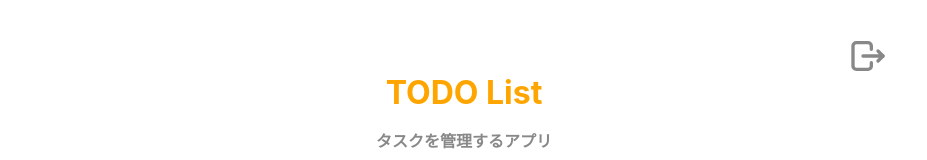
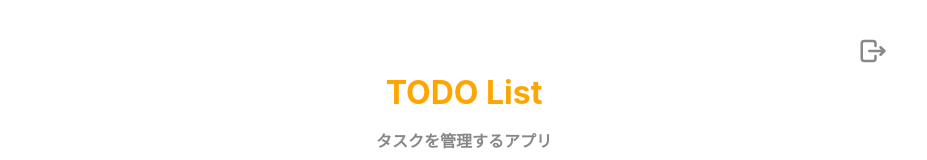
Before and after one commit to kolbe-ryo/react_todo_app, a React (Create React App) app: page / in a window 1280 px wide. Shown: the top 160 px of the page, without its empty margins (176-1103 px from the left). Built offline with nearby package versions, Linux system fonts and the light colour scheme.

Commit message:
add router package

```diff
--- a/package.json
+++ b/package.json
@@ -13,6 +13,7 @@
     "react": "^18.3.1",
     "react-dom": "^18.3.1",
     "react-icons": "^5.3.0",
+    "react-router-dom": "6",
     "react-scripts": "5.0.1",
     "typescript": "^4.9.5",
     "web-vitals": "^2.1.4"
--- a/src/presentation/pages/todo-list-page/header/todo-list-header.module.css
+++ b/src/presentation/pages/todo-list-page/header/todo-list-header.module.css
@@ -30,5 +30,5 @@
   right: 16px;
   color: #888;
   cursor: pointer;
-  font-size: 40px;
+  font-size: 30px;
 }
```
Also changed, not shown: 1 other file (tests, documents, lock files or other folders).
